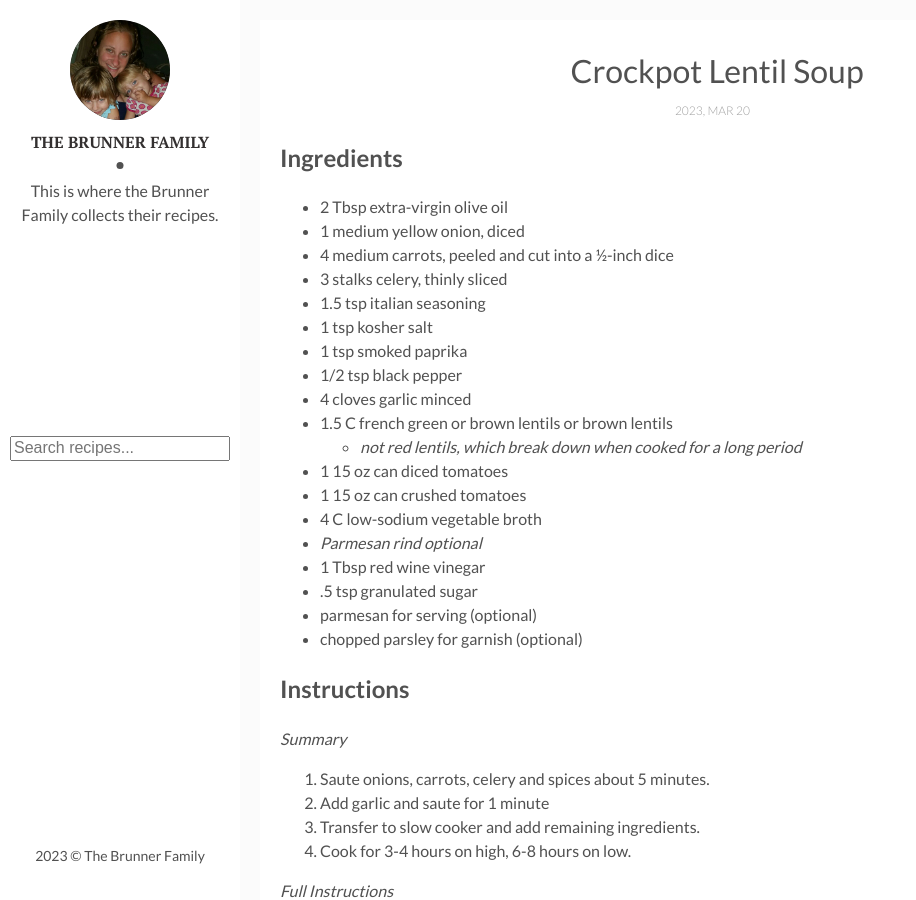
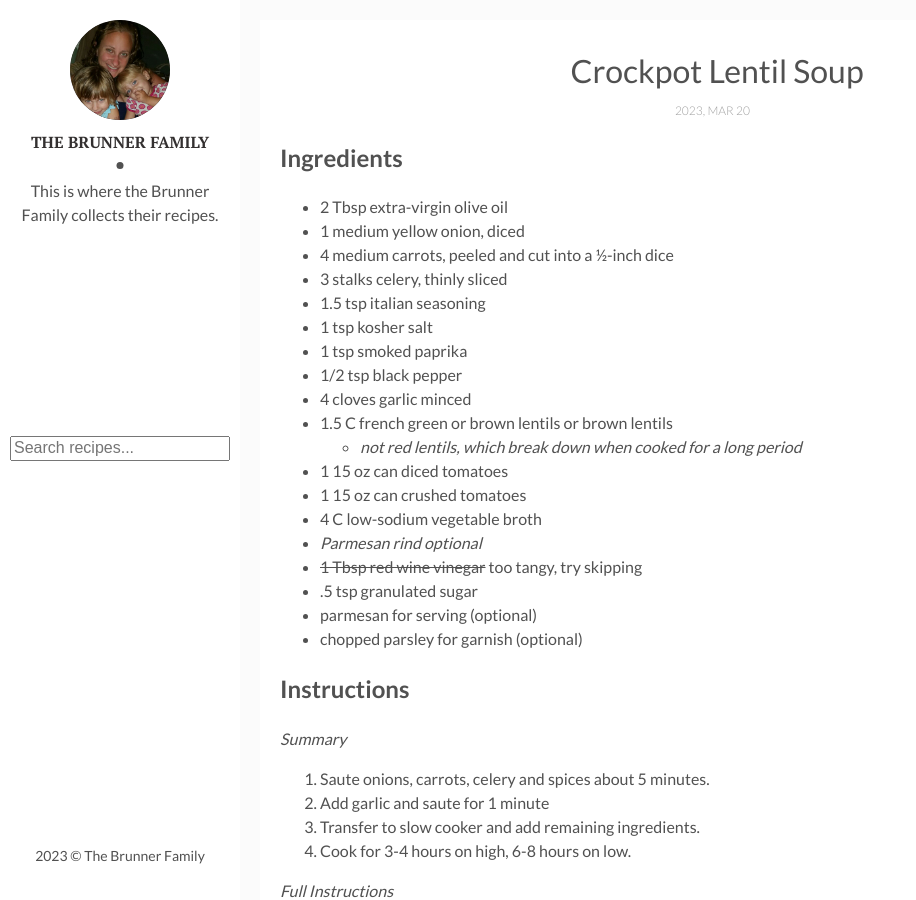
Before and after one commit to jjbrunne/recipes, a Jekyll site: the page built from _posts/2023-03-20-Crockpot-Lentil-Soup.md, in a window 1280 px wide and 900 px high. Shown: the whole window, without its empty margins (0-916 px from the left). Built offline with Jekyll 4.4.1, drawn with Linux system fonts in a browser that asks for light colours; comment, search, counter and statistics services are not loaded.

Commit message:
vault backup: 2023-05-16 21:08:50

```diff
--- a/_posts/2023-03-20-Crockpot-Lentil-Soup.md
+++ b/_posts/2023-03-20-Crockpot-Lentil-Soup.md
@@ -21,7 +21,7 @@ Ingredients
 - 1 15 oz can crushed tomatoes
 - 4 C low-sodium vegetable broth
 - *Parmesan rind optional*
-- 1 Tbsp red wine vinegar
+- ~~1 Tbsp red wine vinegar~~ too tangy, try skipping
 - .5 tsp granulated sugar
 - parmesan for serving (optional)
 - chopped parsley for garnish (optional)
```
